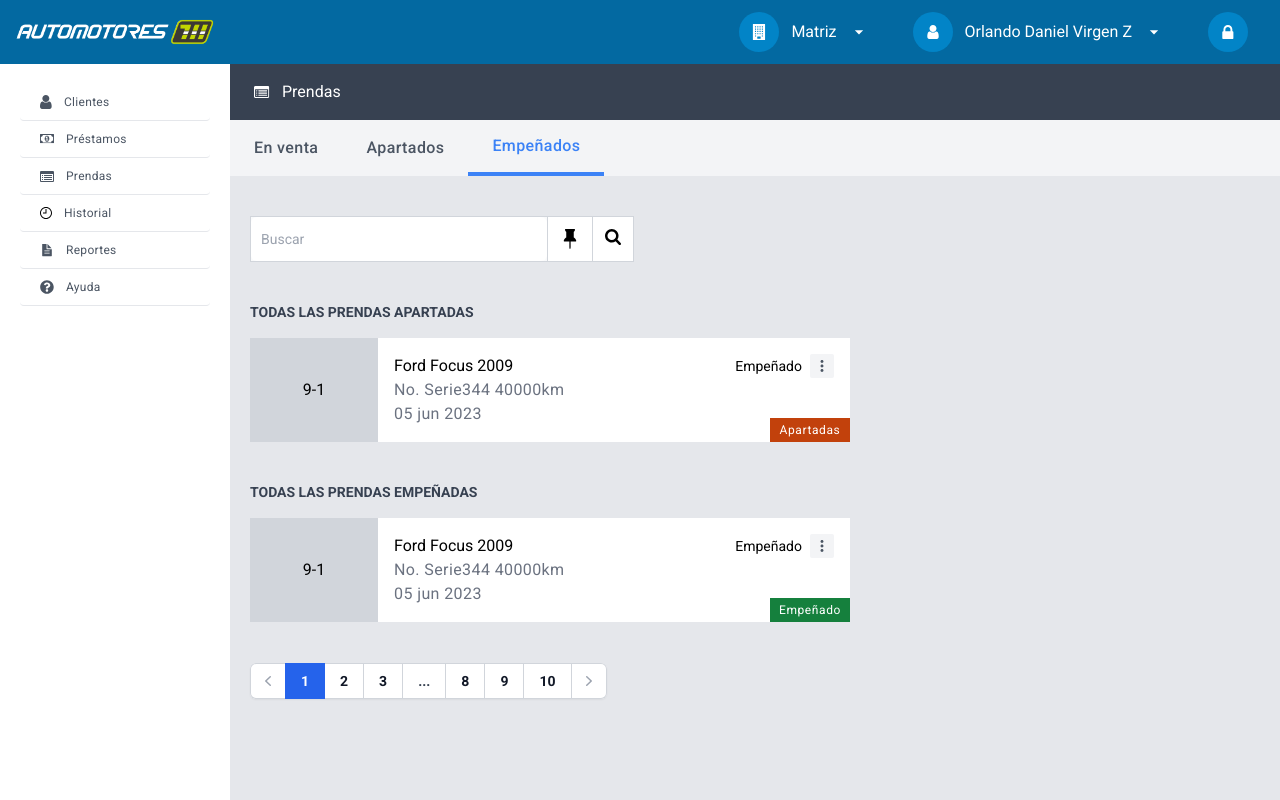
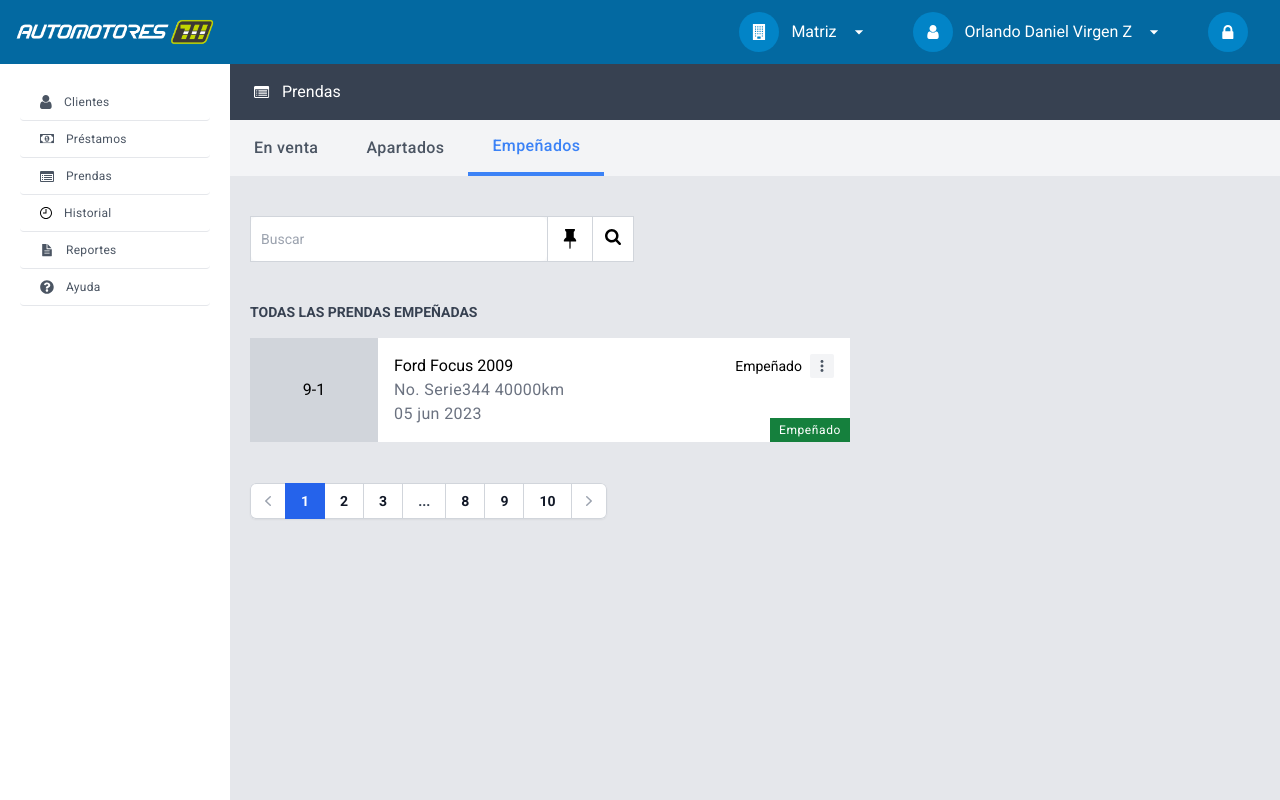
Before and after one commit to karen-nino/711-automotores, a Next.js app: page /pages/prendas in a window 1280 px wide. Built offline with nearby package versions, Linux system fonts and the light colour scheme.

Commit message:
seccion apartado

```diff
--- a/app/pages/prendas/page.js
+++ b/app/pages/prendas/page.js
@@ -86,7 +86,7 @@ const prendas = () => {
                             </div>
 
 
-                            <section id="apartados" onclick="ocultar('apartados')" className='mt-10'>
+                            {/* <section id="apartados" onclick="ocultar('apartados')" className='mt-10'>
 
                                 <label for="prestamos" class="block text-sm font-semibold text-gray-700 mb-4">TODAS LAS PRENDAS APARTADAS</label>
 
@@ -118,13 +118,13 @@ const prendas = () => {
                                             </div>
 
                                             <div className='absolute bottom-0 right-0 flex items-center justify-center w-20 h-6 bg-orange-700'>
-                                                <p className='text-xs tracking-wider text-white'>Apartadas</p>
+                                                <p className='text-xs tracking-wider text-white'>Apartado</p>
                                             </div>
                                         </div>
 
                                     </article>
                                 </div>
-                            </section>
+                            </section> */}
 
 
                             <section id="empeñados" className='mt-10'>
```
